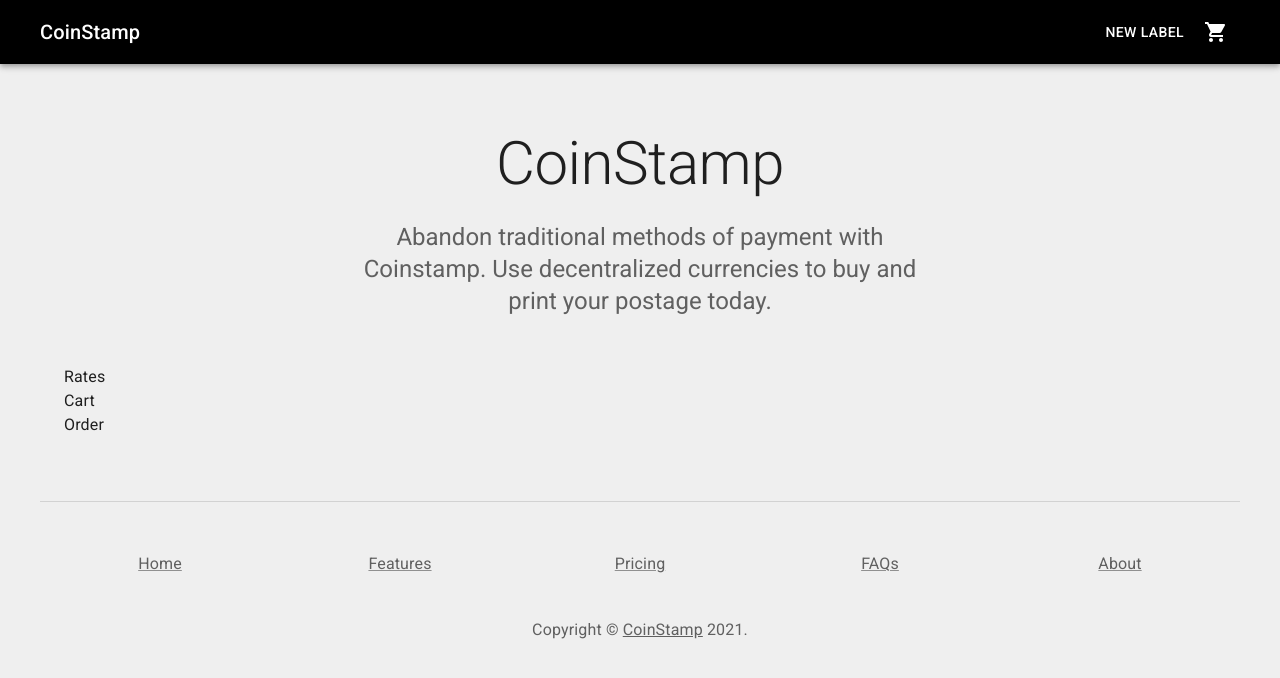
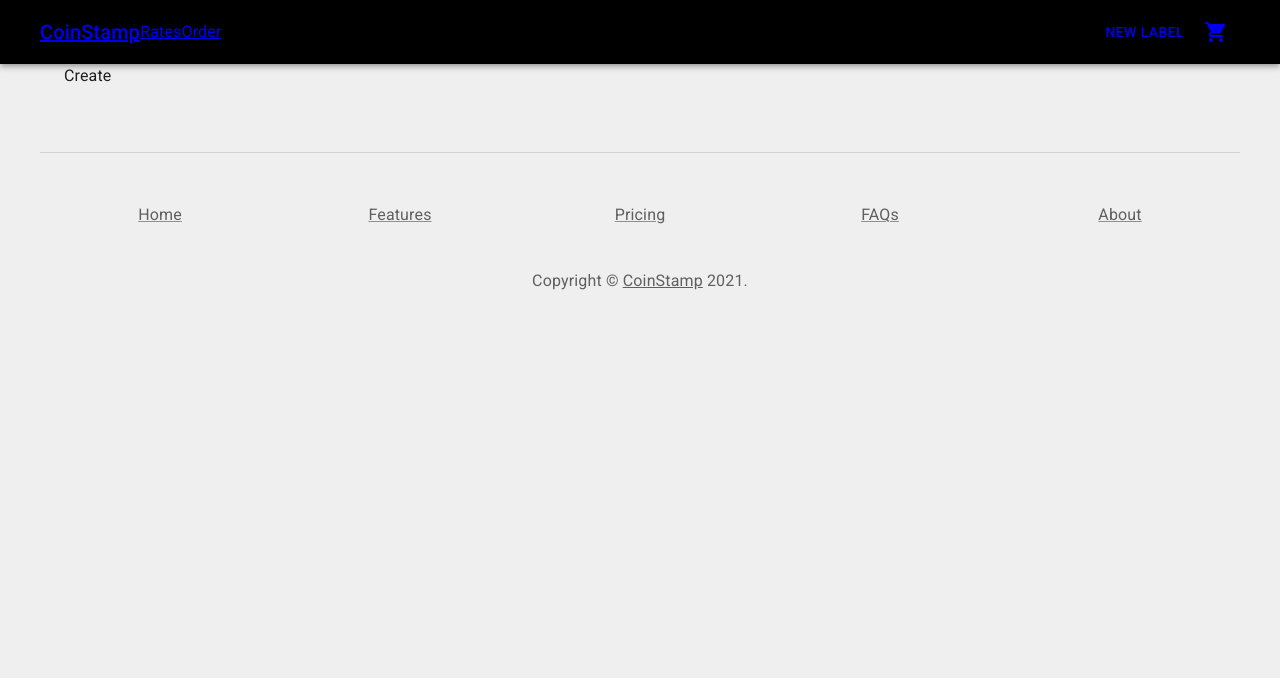
Before and after one commit to xilaluna/coinstamp, a React (Create React App) app in the folder client/: page /create in a window 1280 px wide. Shown: the top 678 px of the page. Built offline with nearby package versions, Linux system fonts and the light colour scheme.

Commit message:
[add] init react router

```diff
--- a/client/src/App.jsx
+++ b/client/src/App.jsx
@@ -1,24 +1,16 @@
 import React from "react"
-import { BrowserRouter as Router, Switch, Route } from "react-router-dom"
+import { Outlet } from "react-router-dom"
 
 import Navbar from "./components/Navbar/Navbar"
 import Footer from "./components/Footer/Footer"
 import Container from "@mui/material/Container"
-
-import Landing from "./pages/Landing/Landing"
-import Rates from "./pages/Rates/Rates"
-import Cart from "./pages/Cart/Cart"
-import Order from "./pages/Order/Order"
 
 const App = () => {
   return (
     <React.Fragment>
       <Navbar />
       <Container maxWidth="lg">
-        <Landing />
-        <Rates />
-        <Cart />
-        <Order />
+        <Outlet />
       </Container>
       <Footer />
     </React.Fragment>
--- a/client/src/components/Navbar/Navbar.jsx
+++ b/client/src/components/Navbar/Navbar.jsx
@@ -1,4 +1,5 @@
 import React from "react"
+import { Link } from "react-router-dom"
 import {
   Box,
   AppBar,
@@ -16,16 +17,23 @@ const Navbar = () => {
     <AppBar position="relative">
       <Container maxWidth="lg" disableGutters>
         <Toolbar disableGutters>
+          <Link to="/">
             <Typography variant="h6">CoinStamp</Typography>
+          </Link>
+          <Link to="/rates">Rates</Link>
+          <Link to="/order">Order</Link>
 
           <Box sx={{ flexGrow: 1 }} />
-
+          <Link to="/create">
             <Button color="inherit">New Label</Button>
+          </Link>
+          <Link to="/cart">
             <IconButton size="large" color="inherit">
               <Badge badgeContent={0} color="error">
                 <ShoppingCart />
               </Badge>
             </IconButton>
+          </Link>
         </Toolbar>
       </Container>
     </AppBar>
--- a/client/src/index.js
+++ b/client/src/index.js
@@ -1,6 +1,13 @@
 import React from "react"
 import ReactDOM from "react-dom"
+import { BrowserRouter, Routes, Route } from "react-router-dom"
 import App from "./App"
+
+import Home from "./pages/Home/Home"
+import Rates from "./pages/Rates/Rates"
+import Cart from "./pages/Cart/Cart"
+import Order from "./pages/Order/Order"
+import Create from "./pages/Create/Create"
 
 import CssBaseline from "@mui/material/CssBaseline"
 import { ThemeProvider } from "@mui/material/styles"
@@ -10,7 +17,16 @@ ReactDOM.render(
   <React.StrictMode>
     <ThemeProvider theme={theme}>
       <CssBaseline />
-      <App />
+      <BrowserRouter>
+        <Routes>
+          <Route path="/" element={<App />}>
+            <Route path="/" element={<Home />} />
+            <Route path="rates" element={<Rates />} />
+            <Route path="cart" element={<Cart />} />
+            <Route path="create" element={<Create />} />
+          </Route>
+        </Routes>
+      </BrowserRouter>
     </ThemeProvider>
   </React.StrictMode>,
   document.getElementById("root")
--- /dev/null
+++ b/client/src/pages/Create/Create.jsx
@@ -0,0 +1,12 @@
+import React from "react"
+import Typography from "@mui/material/Typography"
+
+const Create = () => {
+  return (
+    <React.Fragment>
+      <Typography>Create</Typography>
+    </React.Fragment>
+  )
+}
+
+export default Create
--- a/client/src/pages/Landing/Landing.jsx
+++ b/client/src/pages/Home/Home.jsx
@@ -1,7 +1,7 @@
 import React from "react"
 import Hero from "../../components/Hero/Hero"
 
-const Landing = () => {
+const Home = () => {
   return (
     <React.Fragment>
       <Hero />
@@ -9,4 +9,4 @@ const Landing = () => {
   )
 }
 
-export default Landing
+export default Home
```
Lines whose indentation alone changed are shown as unchanged.
